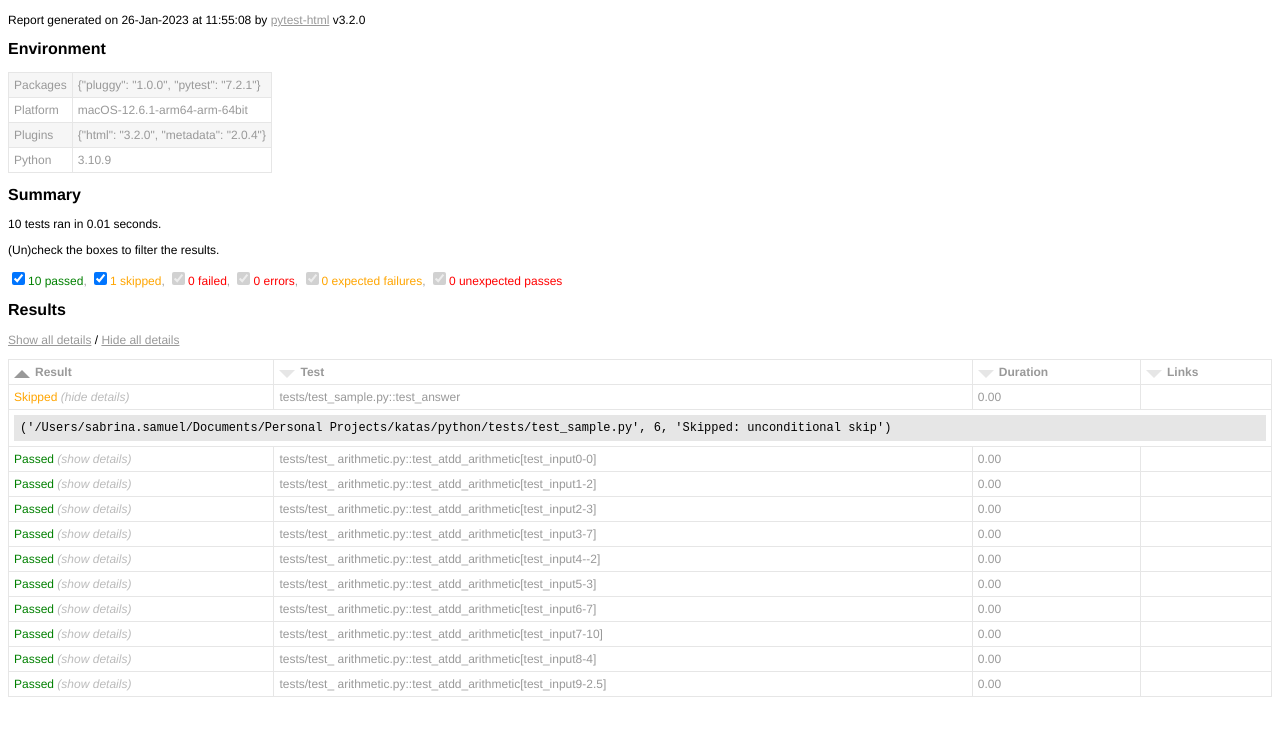
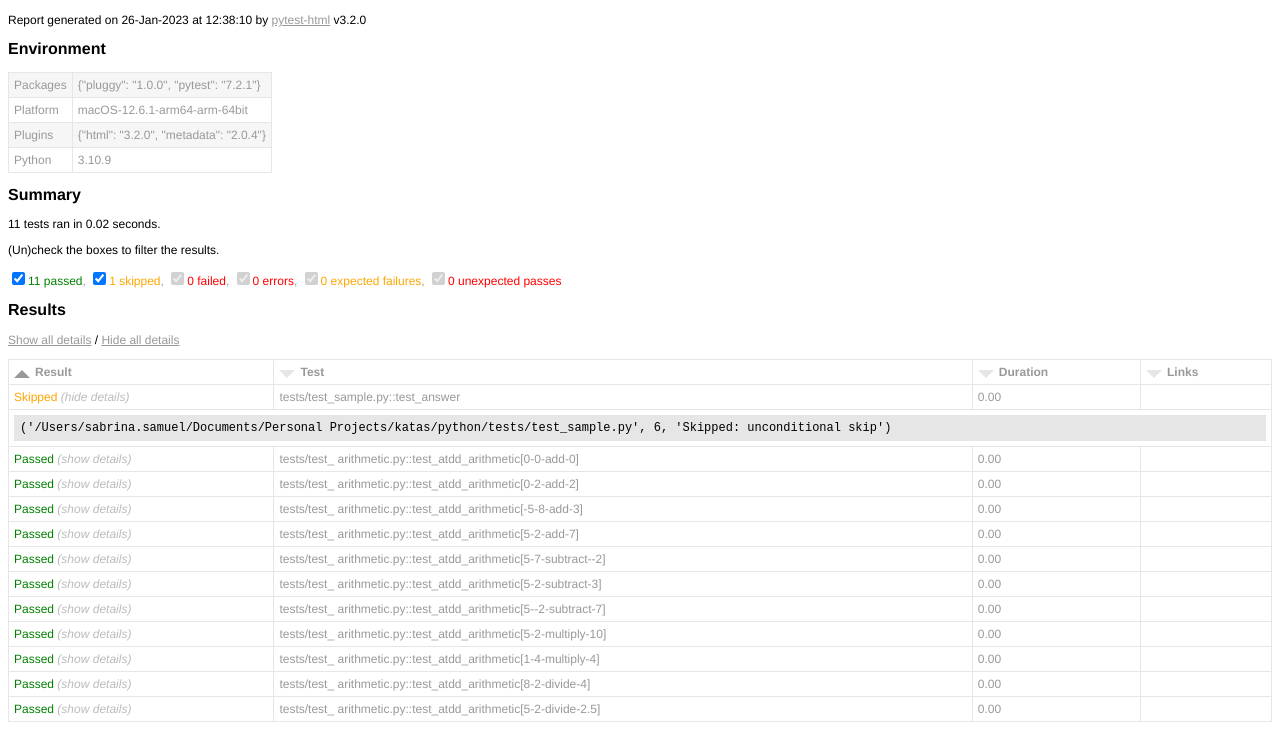
Before and after one commit to ssrome/katas, a plain HTML site: page python/test-report.html in a window 1280 px wide. Shown: the part 47-800 px from the top of the page. Drawn offline with Linux system fonts and the light colour scheme.

Commit message:
Refactor python arithmetic to switch case

```diff
--- a/python/test-report.html
+++ b/python/test-report.html
@@ -439,7 +439,7 @@ function filterTable(elem) { // eslint-disable-line no-unused-vars
 }
 </script>
     <h1>test-report.html</h1>
-    <p>Report generated on 26-Jan-2023 at 11:55:08 by <a href="https://pypi.python.org/pypi/pytest-html">pytest-html</a> v3.2.0</p>
+    <p>Report generated on 26-Jan-2023 at 12:38:10 by <a href="https://pypi.python.org/pypi/pytest-html">pytest-html</a> v3.2.0</p>
     <h2>Environment</h2>
     <table id="environment">
       <tr>
@@ -455,8 +455,8 @@ function filterTable(elem) { // eslint-disable-line no-unused-vars
         <td>Python</td>
         <td>3.10.9</td></tr></table>
     <h2>Summary</h2>
-    <p>10 tests ran in 0.01 seconds. </p>
-    <p class="filter" hidden="true">(Un)check the boxes to filter the results.</p><input checked="true" class="filter" data-test-result="passed" hidden="true" name="filter_checkbox" onChange="filterTable(this)" type="checkbox"/><span class="passed">10 passed</span>, <input checked="true" class="filter" data-test-result="skipped" hidden="true" name="filter_checkbox" onChange="filterTable(this)" type="checkbox"/><span class="skipped">1 skipped</span>, <input checked="true" class="filter" data-test-result="failed" disabled="true" hidden="true" name="filter_checkbox" onChange="filterTable(this)" type="checkbox"/><span class="failed">0 failed</span>, <input checked="true" class="filter" data-test-result="error" disabled="true" hidden="true" name="filter_checkbox" onChange="filterTable(this)" type="checkbox"/><span class="error">0 errors</span>, <input checked="true" class="filter" data-test-result="xfailed" disabled="true" hidden="true" name="filter_checkbox" onChange="filterTable(this)" type="checkbox"/><span class="xfailed">0 expected failures</span>, <input checked="true" class="filter" data-test-result="xpassed" disabled="true" hidden="true" name="filter_checkbox" onChange="filterTable(this)" type="checkbox"/><span class="xpassed">0 unexpected passes</span>
+    <p>11 tests ran in 0.02 seconds. </p>
+    <p class="filter" hidden="true">(Un)check the boxes to filter the results.</p><input checked="true" class="filter" data-test-result="passed" hidden="true" name="filter_checkbox" onChange="filterTable(this)" type="checkbox"/><span class="passed">11 passed</span>, <input checked="true" class="filter" data-test-result="skipped" hidden="true" name="filter_checkbox" onChange="filterTable(this)" type="checkbox"/><span class="skipped">1 skipped</span>, <input checked="true" class="filter" data-test-result="failed" disabled="true" hidden="true" name="filter_checkbox" onChange="filterTable(this)" type="checkbox"/><span class="failed">0 failed</span>, <input checked="true" class="filter" data-test-result="error" disabled="true" hidden="true" name="filter_checkbox" onChange="filterTable(this)" type="checkbox"/><span class="error">0 errors</span>, <input checked="true" class="filter" data-test-result="xfailed" disabled="true" hidden="true" name="filter_checkbox" onChange="filterTable(this)" type="checkbox"/><span class="xfailed">0 expected failures</span>, <input checked="true" class="filter" data-test-result="xpassed" disabled="true" hidden="true" name="filter_checkbox" onChange="filterTable(this)" type="checkbox"/><span class="xpassed">0 unexpected passes</span>
     <h2>Results</h2>
     <table id="results-table">
       <thead id="results-table-head">
@@ -479,7 +479,7 @@ function filterTable(elem) { // eslint-disable-line no-unused-vars
       <tbody class="passed results-table-row">
         <tr>
           <td class="col-result">Passed</td>
-          <td class="col-name">tests/test_ arithmetic.py::test_atdd_arithmetic[test_input0-0]</td>
+          <td class="col-name">tests/test_ arithmetic.py::test_atdd_arithmetic[0-0-add-0]</td>
           <td class="col-duration">0.00</td>
           <td class="col-links"></td></tr>
         <tr>
@@ -488,7 +488,7 @@ function filterTable(elem) { // eslint-disable-line no-unused-vars
       <tbody class="passed results-table-row">
         <tr>
           <td class="col-result">Passed</td>
-          <td class="col-name">tests/test_ arithmetic.py::test_atdd_arithmetic[test_input1-2]</td>
+          <td class="col-name">tests/test_ arithmetic.py::test_atdd_arithmetic[0-2-add-2]</td>
           <td class="col-duration">0.00</td>
           <td class="col-links"></td></tr>
         <tr>
@@ -497,7 +497,7 @@ function filterTable(elem) { // eslint-disable-line no-unused-vars
       <tbody class="passed results-table-row">
         <tr>
           <td class="col-result">Passed</td>
-          <td class="col-name">tests/test_ arithmetic.py::test_atdd_arithmetic[test_input2-3]</td>
+          <td class="col-name">tests/test_ arithmetic.py::test_atdd_arithmetic[-5-8-add-3]</td>
           <td class="col-duration">0.00</td>
           <td class="col-links"></td></tr>
         <tr>
@@ -506,7 +506,7 @@ function filterTable(elem) { // eslint-disable-line no-unused-vars
       <tbody class="passed results-table-row">
         <tr>
           <td class="col-result">Passed</td>
-          <td class="col-name">tests/test_ arithmetic.py::test_atdd_arithmetic[test_input3-7]</td>
+          <td class="col-name">tests/test_ arithmetic.py::test_atdd_arithmetic[5-2-add-7]</td>
           <td class="col-duration">0.00</td>
           <td class="col-links"></td></tr>
         <tr>
@@ -515,7 +515,7 @@ function filterTable(elem) { // eslint-disable-line no-unused-vars
       <tbody class="passed results-table-row">
         <tr>
           <td class="col-result">Passed</td>
-          <td class="col-name">tests/test_ arithmetic.py::test_atdd_arithmetic[test_input4--2]</td>
+          <td class="col-name">tests/test_ arithmetic.py::test_atdd_arithmetic[5-7-subtract--2]</td>
           <td class="col-duration">0.00</td>
           <td class="col-links"></td></tr>
         <tr>
@@ -524,7 +524,7 @@ function filterTable(elem) { // eslint-disable-line no-unused-vars
       <tbody class="passed results-table-row">
         <tr>
           <td class="col-result">Passed</td>
-          <td class="col-name">tests/test_ arithmetic.py::test_atdd_arithmetic[test_input5-3]</td>
+          <td class="col-name">tests/test_ arithmetic.py::test_atdd_arithmetic[5-2-subtract-3]</td>
           <td class="col-duration">0.00</td>
           <td class="col-links"></td></tr>
         <tr>
@@ -533,7 +533,7 @@ function filterTable(elem) { // eslint-disable-line no-unused-vars
       <tbody class="passed results-table-row">
         <tr>
           <td class="col-result">Passed</td>
-          <td class="col-name">tests/test_ arithmetic.py::test_atdd_arithmetic[test_input6-7]</td>
+          <td class="col-name">tests/test_ arithmetic.py::test_atdd_arithmetic[5--2-subtract-7]</td>
           <td class="col-duration">0.00</td>
           <td class="col-links"></td></tr>
         <tr>
@@ -542,7 +542,7 @@ function filterTable(elem) { // eslint-disable-line no-unused-vars
       <tbody class="passed results-table-row">
         <tr>
           <td class="col-result">Passed</td>
-          <td class="col-name">tests/test_ arithmetic.py::test_atdd_arithmetic[test_input7-10]</td>
+          <td class="col-name">tests/test_ arithmetic.py::test_atdd_arithmetic[5-2-multiply-10]</td>
           <td class="col-duration">0.00</td>
           <td class="col-links"></td></tr>
         <tr>
@@ -551,7 +551,7 @@ function filterTable(elem) { // eslint-disable-line no-unused-vars
       <tbody class="passed results-table-row">
         <tr>
           <td class="col-result">Passed</td>
-          <td class="col-name">tests/test_ arithmetic.py::test_atdd_arithmetic[test_input8-4]</td>
+          <td class="col-name">tests/test_ arithmetic.py::test_atdd_arithmetic[1-4-multiply-4]</td>
           <td class="col-duration">0.00</td>
           <td class="col-links"></td></tr>
         <tr>
@@ -560,7 +560,16 @@ function filterTable(elem) { // eslint-disable-line no-unused-vars
       <tbody class="passed results-table-row">
         <tr>
           <td class="col-result">Passed</td>
-          <td class="col-name">tests/test_ arithmetic.py::test_atdd_arithmetic[test_input9-2.5]</td>
+          <td class="col-name">tests/test_ arithmetic.py::test_atdd_arithmetic[8-2-divide-4]</td>
+          <td class="col-duration">0.00</td>
+          <td class="col-links"></td></tr>
+        <tr>
+          <td class="extra" colspan="4">
+            <div class="empty log">No log output captured.</div></td></tr></tbody>
+      <tbody class="passed results-table-row">
+        <tr>
+          <td class="col-result">Passed</td>
+          <td class="col-name">tests/test_ arithmetic.py::test_atdd_arithmetic[5-2-divide-2.5]</td>
           <td class="col-duration">0.00</td>
           <td class="col-links"></td></tr>
         <tr>
```
Also changed, not shown: 1 other file.
